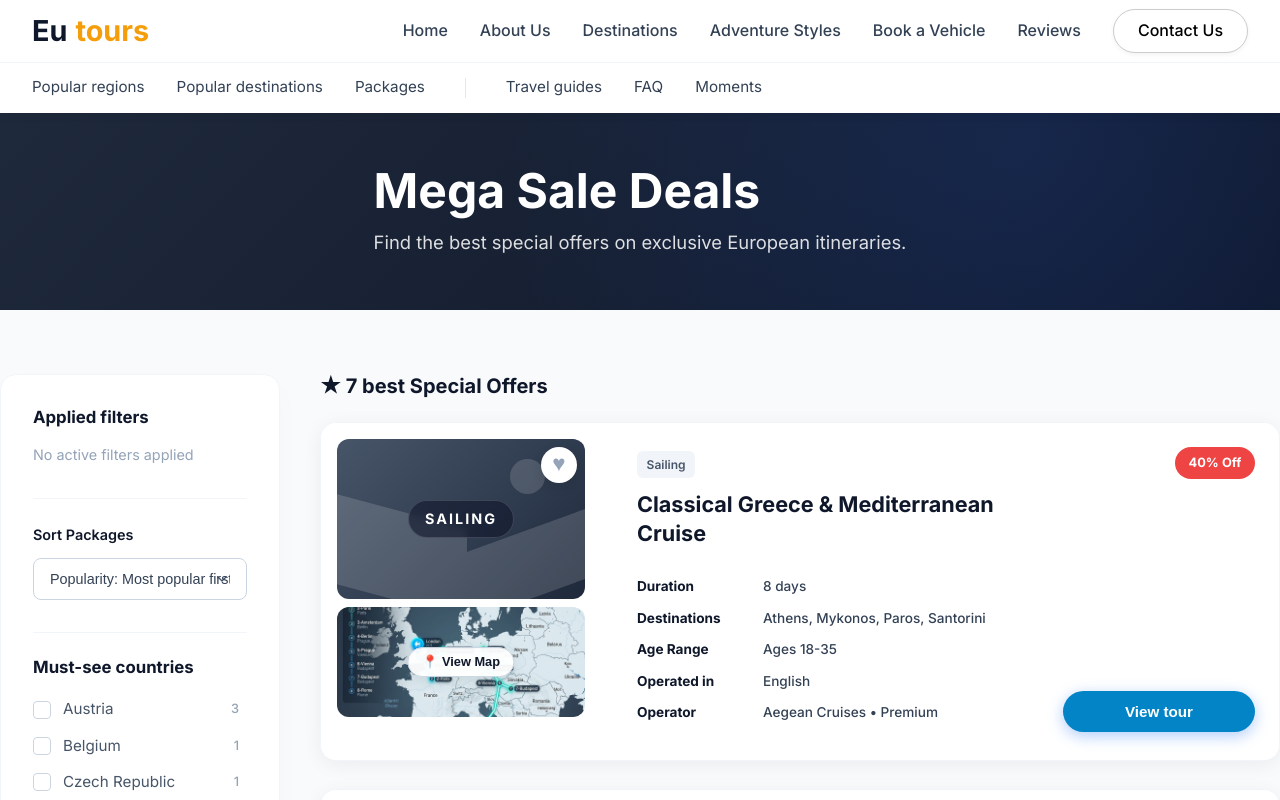
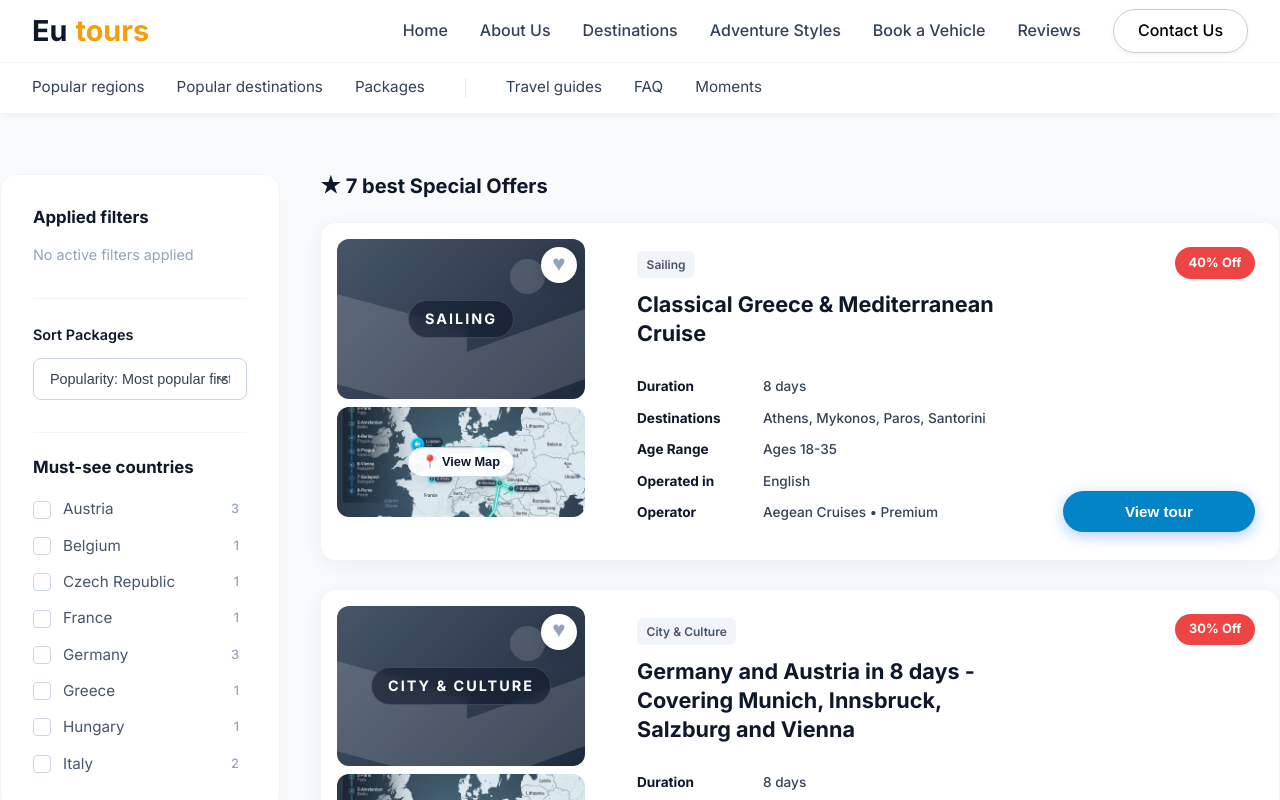
Before and after one commit to AMGRPrabhatha/eutours, a React (Vite) app: page /packages in a window 1280 px wide. Shown: the top 800 px of the page. Built offline with nearby package versions, Linux system fonts and the light colour scheme.

Commit message:
Remove Mega Sale Deals hero section

```diff
--- a/src/pages/Packages.jsx
+++ b/src/pages/Packages.jsx
@@ -317,14 +317,6 @@ const Packages = () => {
 
   return (
     <div className="packages-page">
-      {/* Banner / Hero */}
-      <section className="packages-hero">
-        <div className="packages-hero-overlay"></div>
-        <div className="packages-hero-content container">
-          <h1>Mega Sale Deals</h1>
-          <p>Find the best special offers on exclusive European itineraries.</p>
-        </div>
-      </section>
 
       <div className="packages-layout container">
         {/* Left Side Filters Sidebar */}
```
